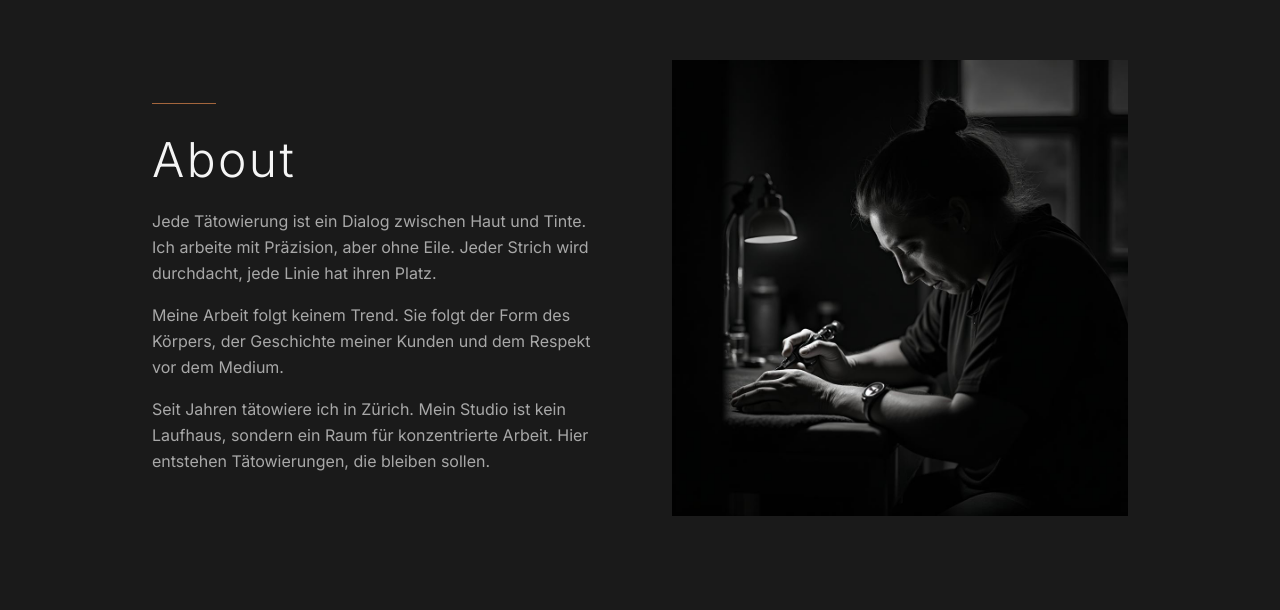
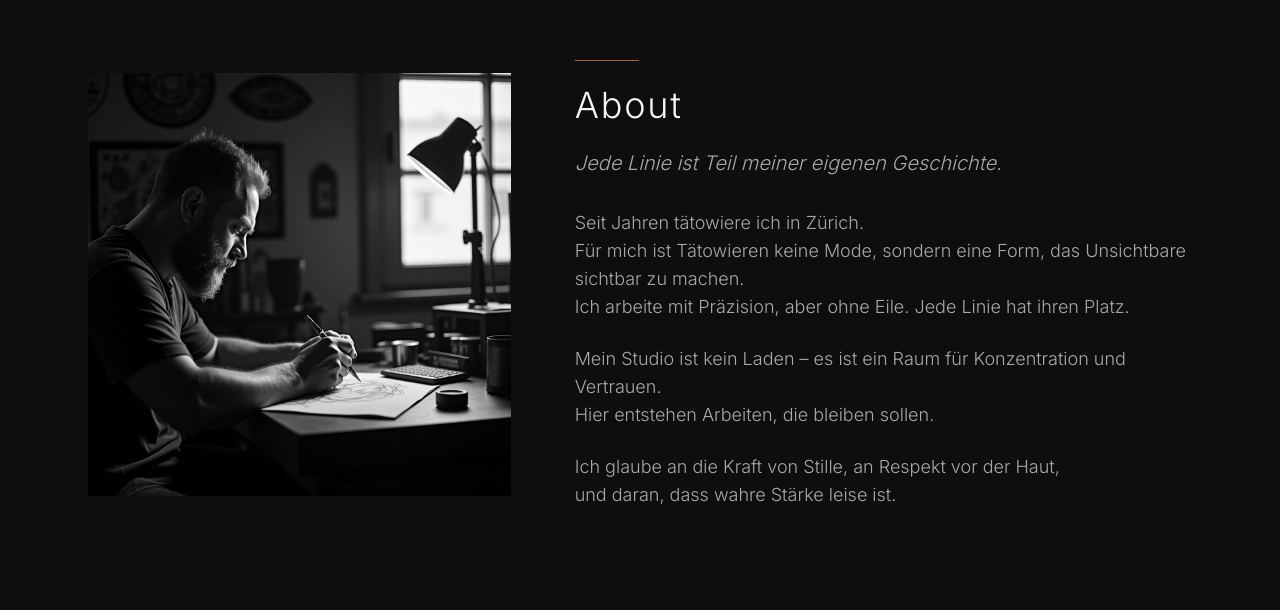
Before and after one commit to VikingAM/tatts-by-vali-zen, a React (Vite) app: page / in a window 1280 px wide. Shown: the part 3030-3640 px from the top of the page. Built offline with nearby package versions, Linux system fonts and the light colour scheme; the HTML template or start-up script is replaced by a standard one.

Commit message:
feat: Add About section

```diff
--- a/src/components/About.tsx
+++ b/src/components/About.tsx
@@ -1,38 +1,58 @@
-import artistPortrait from "@/assets/artist-portrait.jpg";
+import valiPortrait from "@/assets/vali-portrait.jpg";
 
 const About = () => {
   return (
-    <section id="about" className="py-24 md:py-32 bg-background-secondary">
-      <div className="container mx-auto max-w-5xl px-6">
-        <div className="grid md:grid-cols-2 gap-12 md:gap-16 items-center">
-          <div className="space-y-6">
-            <div className="h-px w-16 bg-accent-bronze mb-8" />
-            <h2 className="text-4xl md:text-5xl font-light mb-6">
+    <section
+      id="about"
+      aria-label="About Vali – Personality and Story"
+      className="py-20 md:py-32 bg-background"
+    >
+      <div className="container mx-auto max-w-6xl px-6">
+        <div className="grid grid-cols-1 md:grid-cols-12 gap-12 md:gap-16 items-center">
+          {/* Image - Left Side (45% width, fade from left) */}
+          <div
+            className="md:col-span-5 animate-fade-in"
+          >
+            <img
+              src={valiPortrait}
+              alt="Tattoo artist Vali working in calm concentration"
+              className="w-full h-auto object-cover"
+              loading="lazy"
+            />
+          </div>
+
+          {/* Text - Right Side (55% width, fade from right) */}
+          <div
+            className="md:col-span-7 animate-fade-in"
+            style={{ animationDelay: '200ms' }}
+          >
+            <div className="mb-6 h-px w-16 bg-accent-bronze" />
+
+            <h2 className="text-3xl md:text-4xl font-light text-foreground mb-6 tracking-wider">
               About
             </h2>
-            <div className="space-y-4 text-foreground-secondary leading-relaxed">
+
+            <p className="text-lg md:text-xl text-foreground-secondary font-light mb-8 italic">
+              Jede Linie ist Teil meiner eigenen Geschichte.
+            </p>
+
+            <div className="space-y-6 text-base md:text-lg text-foreground-secondary font-light leading-relaxed">
               <p>
-                Jede Tätowierung ist ein Dialog zwischen Haut und Tinte. Ich arbeite mit Präzision,
-                aber ohne Eile. Jeder Strich wird durchdacht, jede Linie hat ihren Platz.
+                Seit Jahren tätowiere ich in Zürich.<br />
+                Für mich ist Tätowieren keine Mode, sondern eine Form, das Unsichtbare sichtbar zu machen.<br />
+                Ich arbeite mit Präzision, aber ohne Eile. Jede Linie hat ihren Platz.
               </p>
+
               <p>
-                Meine Arbeit folgt keinem Trend. Sie folgt der Form des Körpers, der Geschichte
-                meiner Kunden und dem Respekt vor dem Medium.
+                Mein Studio ist kein Laden – es ist ein Raum für Konzentration und Vertrauen.<br />
+                Hier entstehen Arbeiten, die bleiben sollen.
               </p>
+
               <p>
-                Seit Jahren tätowiere ich in Zürich. Mein Studio ist kein Laufhaus, sondern ein
-                Raum für konzentrierte Arbeit. Hier entstehen Tätowierungen, die bleiben sollen.
+                Ich glaube an die Kraft von Stille, an Respekt vor der Haut,<br />
+                und daran, dass wahre Stärke leise ist.
               </p>
             </div>
-          </div>
-
-          <div className="relative">
-            <img
-              src={artistPortrait}
-              alt="Vali, tattoo artist, focused at work in the studio"
-              className="w-full h-auto"
-              loading="lazy"
-            />
           </div>
         </div>
       </div>
```
Also changed, not shown: src/assets/vali-portrait.jpg (added).
